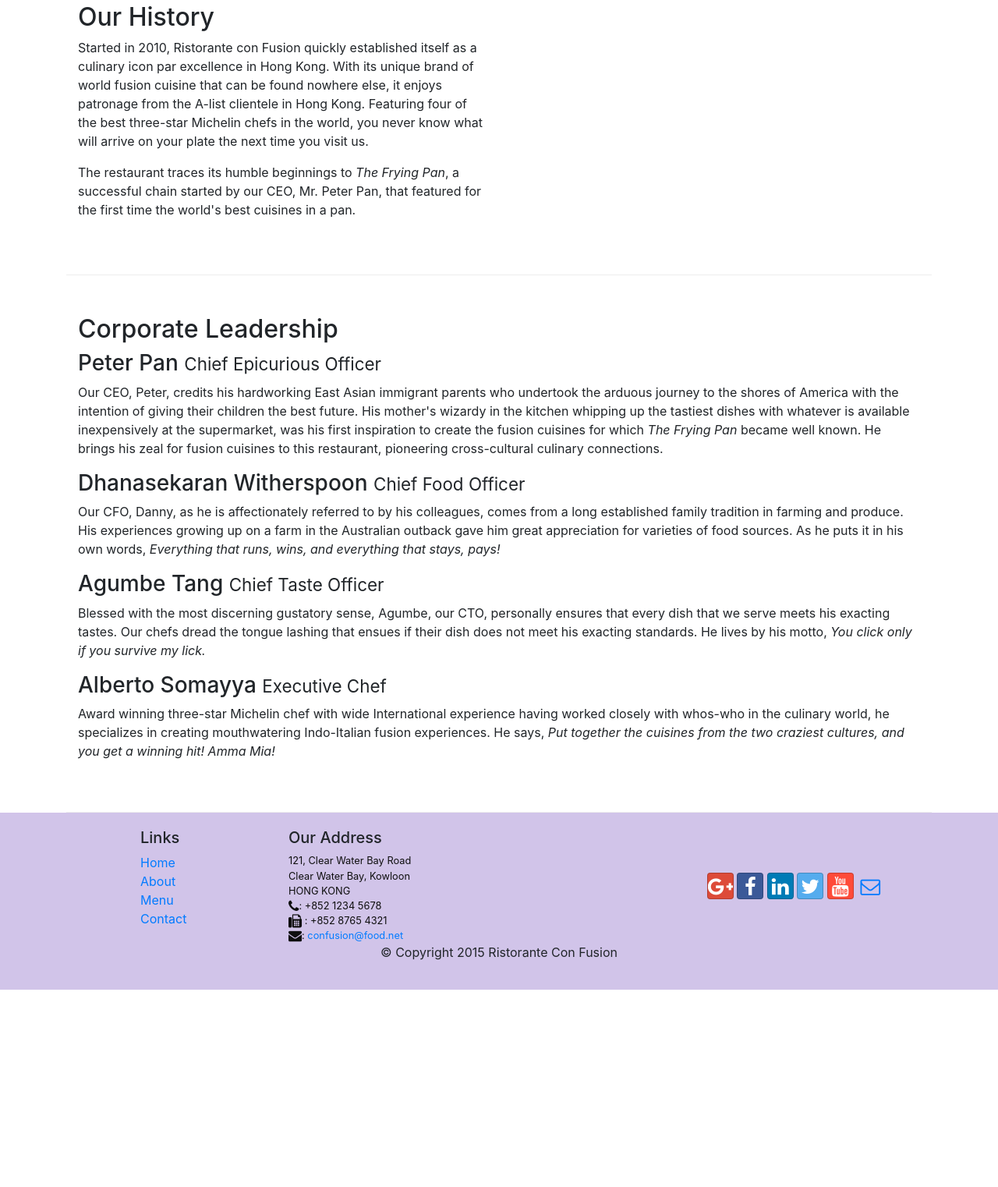
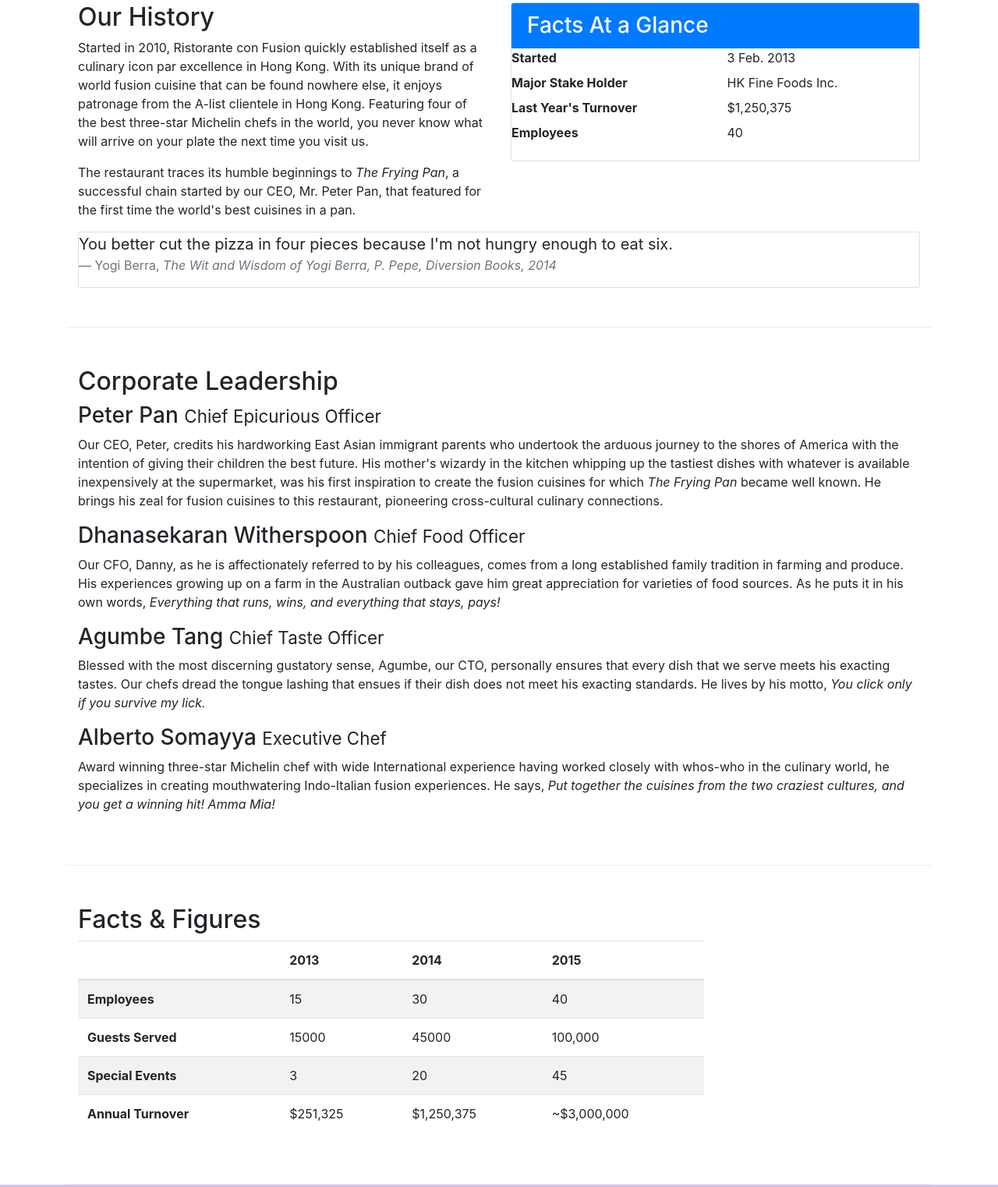
Before and after one commit to MnMansour/Bootstrap-v4, a website: page aboutus.html in a window 1280 px wide. Shown: the part 488-2010 px from the top of the page at 78% size. Before the commit the page ends 1757 px from the top, so only its background shows below. Drawn offline with nearby package versions, Linux system fonts and the light colour scheme.

Commit message:
Table and Cards

```diff
--- a/aboutus.html
+++ b/aboutus.html
@@ -66,8 +66,35 @@
                 <p>Started in 2010, Ristorante con Fusion quickly established itself as a culinary icon par excellence in Hong Kong. With its unique brand of world fusion cuisine that can be found nowhere else, it enjoys patronage from the A-list clientele in Hong Kong.  Featuring four of the best three-star Michelin chefs in the world, you never know what will arrive on your plate the next time you visit us.</p>
                 <p>The restaurant traces its humble beginnings to <em>The Frying Pan</em>, a successful chain started by our CEO, Mr. Peter Pan, that featured for the first time the world's best cuisines in a pan.</p>
             </div>
-            <div class="col col-sm">
+            <div class="col col-sm-6">
+                <div class="card">
+                    <h3 class="card-header bg-primary text-white">Facts At a Glance</h3>
+                    <div class="card-block">
+                        <dl class="row">
+                            <dt class="col-6">Started</dt>
+                            <dd class="col-6">3 Feb. 2013</dd>
+                            <dt class="col-6">Major Stake Holder</dt>
+                            <dd class="col-6">HK Fine Foods Inc.</dd>
+                            <dt class="col-6">Last Year's Turnover</dt>
+                            <dd class="col-6">$1,250,375</dd>
+                            <dt class="col-6">Employees</dt>
+                            <dd class="col-6">40</dd>
+                        </dl>
+                    </div>
+                </div>
             </div>
+            <div class="col-12">
+                    <div class="card card-block bg-faded">
+                        <blockquote class="blockquote">
+                            <p class="mb-0">You better cut the pizza in four pieces because
+                                I'm not hungry enough to eat six.</p>
+                            <footer class="blockquote-footer">Yogi Berra,
+                              <cite title="Source Title">The Wit and Wisdom of Yogi Berra,
+                                P. Pepe, Diversion Books, 2014</cite>
+                            </footer>
+                        </blockquote>
+                    </div>
+                </div>
         </div>
 
 
@@ -84,7 +111,52 @@
                 <p class="hidden-xs-down">Award winning three-star Michelin chef with wide International experience having worked closely with whos-who in the culinary world, he specializes in creating mouthwatering Indo-Italian fusion experiences. He says, <em>Put together the cuisines from the two craziest cultures, and you get a winning hit! Amma Mia!</em></p>
             </div>
        </div>
+       <div class="row row-content">
+           <div class="col-12 col-sm-9">
+               <h2>Facts &amp; Figures</h2>
+               <div class="table-responsive">
+                    <table class="table table-striped">
+                    <thead class="thead-inverse">
+                        <tr>
+                            <th>&nbsp;</th>
+                            <th>2013</th>
+                            <th>2014</th>
+                            <th>2015</th>
+                        </tr>
+                    </thead>
+                    <tbody>
+                        <tr>
+                            <th>Employees</th>
+                            <td>15</td>
+                            <td>30</td>
+                            <td>40</td>
+                        </tr>
+                        <tr>
+                            <th>Guests Served</th>
+                            <td>15000</td>
+                            <td>45000</td>
+                            <td>100,000</td>
+                        </tr>
+                        <tr>
+                            <th>Special Events</th>
+                            <td>3</td>
+                            <td>20</td>
+                            <td>45</td>
+                        </tr>
+                        <tr>
+                            <th>Annual Turnover</th>
+                            <td>$251,325</td>
+                            <td>$1,250,375</td>
+                            <td>~$3,000,000</td>
+                        </tr>
+                    </tbody>
+                    </table>
+                    </div>
+           </div>
+           <div class="col-12 col-sm-3">
 
+           </div>
+       </div>
     </div>
 
     <footer class="footer">
```
